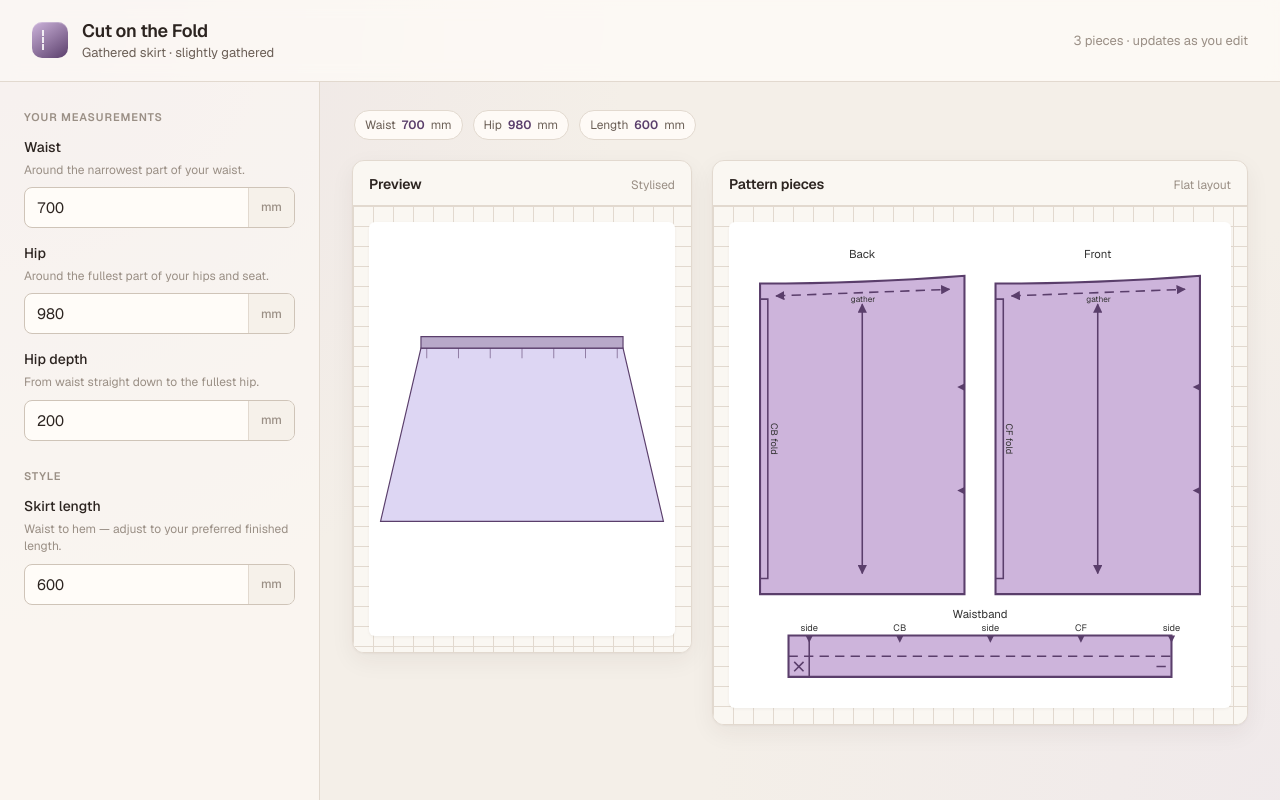
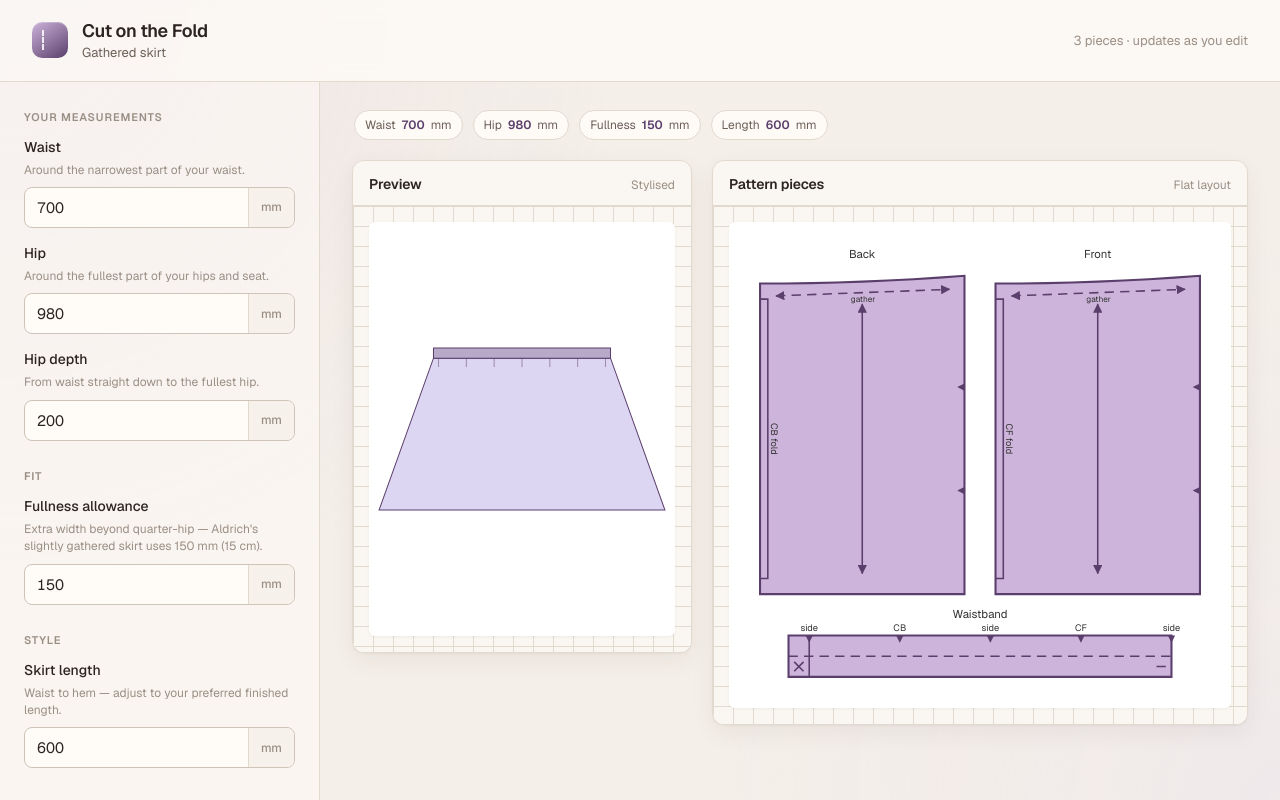
Before and after one commit to HelenStaniland/cutonthefold, a Next.js app: page / in a window 1280 px wide. Built offline with nearby package versions, Linux system fonts and the light colour scheme.

Commit message:
Going to ponty

```diff
--- a/app/page.tsx
+++ b/app/page.tsx
@@ -5,7 +5,7 @@ import {
   BodyMeasurements,
   SKIRT_BODY_MEASUREMENTS,
 } from "@/lib/types/measurements";
-import { draftGatheredSkirt, validateGatheredSkirt } from "@/lib/patterns/gatheredSkirt";
+import { draftGatheredSkirt, GatheredSkirtFit, validateGatheredSkirt } from "@/lib/patterns/gatheredSkirt";
 import { previewGatheredSkirt } from "@/lib/previews/gatheredSkirt";
 import styles from "./page.module.css";
 
@@ -16,18 +16,21 @@ export default function Home() {
     hipDepth: 200,
   });
   const [length, setLength] = useState(600); // mm, a style choice
+  const [fit, setFit] = useState<GatheredSkirtFit>({ fullness: 150 });
 
   function updateMeasurement(key: keyof BodyMeasurements, value: number) {
     setMeasurements({ ...measurements, [key]: value });
   }
 
+  const style = { length };
+
   // Domain code produces the pattern; this component only draws it.
-  const validation = validateGatheredSkirt(measurements, { length });
+  const validation = validateGatheredSkirt(measurements, fit, style);
   const flaggedFields = new Set(
     validation.issues.flatMap((issue) => issue.fields ?? []),
   );
-  const pattern = draftGatheredSkirt(measurements, { length });
-  const preview = previewGatheredSkirt(measurements, { length });
+  const pattern = draftGatheredSkirt(measurements, fit, style);
+  const preview = previewGatheredSkirt(measurements, fit, style);
 
   const gap = 60;
   const rowGap = 80;
@@ -123,7 +126,7 @@ export default function Home() {
           <div className={styles.logo} aria-hidden />
           <div className={styles.brandText}>
             <h1>Cut on the Fold</h1>
-            <p>Gathered skirt · slightly gathered</p>
+            <p>Gathered skirt</p>
           </div>
         </div>
         <p className={styles.headerMeta}>
@@ -160,6 +163,32 @@ export default function Home() {
                 </div>
               </div>
             ))}
+          </section>
+
+          <section className={styles.section}>
+            <h2 className={styles.sectionTitle}>Fit</h2>
+            <div className={styles.field}>
+              <label className={styles.fieldLabel} htmlFor="fullness">
+                Fullness allowance
+              </label>
+              <span className={styles.fieldHint}>
+                Extra width beyond quarter-hip — Aldrich&apos;s slightly gathered
+                skirt uses 150&nbsp;mm (15&nbsp;cm).
+              </span>
+              <div className={styles.inputWrap}>
+                <input
+                  id="fullness"
+                  type="number"
+                  min={0}
+                  max={400}
+                  value={fit.fullness}
+                  onChange={(e) =>
+                    setFit({ fullness: Number(e.target.value) })
+                  }
+                />
+                <span className={styles.inputSuffix}>mm</span>
+              </div>
+            </div>
           </section>
 
           <section className={styles.section}>
@@ -213,6 +242,9 @@ export default function Home() {
             </span>
             <span className={styles.chip}>
               Hip <strong>{measurements.hip}</strong> mm
+            </span>
+            <span className={styles.chip}>
+              Fullness <strong>{fit.fullness}</strong> mm
             </span>
             <span className={styles.chip}>
               Length <strong>{length}</strong> mm
--- a/lib/patterns/gatheredSkirt.ts
+++ b/lib/patterns/gatheredSkirt.ts
@@ -2,8 +2,11 @@ import { BodyMeasurements, Pattern, Point, Marking } from "@/lib/types/measureme
 import { validationResult, ValidationResult } from "@/lib/types/validation";
 import { draftStraightWaistband } from "@/lib/patterns/straightWaistband";
 
-const SLIGHTLY_GATHERED_EXTRA = 150; // mm — quarter hip + 15cm (Aldrich p172)
-const WAIST_RISE = 15;               // mm — waist 1.5cm higher at the side seam
+const WAIST_RISE = 15; // mm — waist 1.5cm higher at the side seam
+
+export type GatheredSkirtFit = {
+  fullness: number; // mm beyond the quarter-hip
+};
 
 export type GatheredSkirtStyle = {
   length: number; // mm, waist to hem
@@ -36,9 +39,10 @@ function skirtPanelMarkings(
 
 export function draftGatheredSkirt(
   body: BodyMeasurements,
+  fit: GatheredSkirtFit,
   style: GatheredSkirtStyle,
 ): Pattern {
-  const width = body.hip / 4 + SLIGHTLY_GATHERED_EXTRA;
+  const width = body.hip / 4 + fit.fullness;
   const depth = style.length;
 
   const SEGMENTS = 8;
@@ -78,6 +82,7 @@ export function draftGatheredSkirt(
 
 export function validateGatheredSkirt(
   body: BodyMeasurements,
+  _fit: GatheredSkirtFit,
   _style: GatheredSkirtStyle,
 ): ValidationResult {
   const issues = [];
--- a/lib/previews/gatheredSkirt.ts
+++ b/lib/previews/gatheredSkirt.ts
@@ -1,5 +1,6 @@
 import { BodyMeasurements, Line, Point } from "@/lib/types/measurements";
 import {
+  GatheredSkirtFit,
   GatheredSkirtStyle,
   validateGatheredSkirt,
 } from "@/lib/patterns/gatheredSkirt";
@@ -12,14 +13,15 @@ export type GarmentPreview = {
 
 export function previewGatheredSkirt(
   body: BodyMeasurements,
+  fit: GatheredSkirtFit,
   style: GatheredSkirtStyle,
 ): GarmentPreview | null {
-  if (!validateGatheredSkirt(body, style).valid) {
+  if (!validateGatheredSkirt(body, fit, style).valid) {
     return null;
   }
 
   const W = body.waist;
-  const H = body.hip;
+  const hemWidth = body.hip + fit.fullness;
   const L = style.length;
   const bandDepth = 40;
 
@@ -33,8 +35,8 @@ export function previewGatheredSkirt(
   const skirt: Point[] = [
     { x: -W / 2, y: bandDepth },
     { x: W / 2, y: bandDepth },
-    { x: H / 2, y: bandDepth + L },
-    { x: -H / 2, y: bandDepth + L },
+    { x: hemWidth / 2, y: bandDepth + L },
+    { x: -hemWidth / 2, y: bandDepth + L },
   ];
 
   const gatherCount = 7;
```
